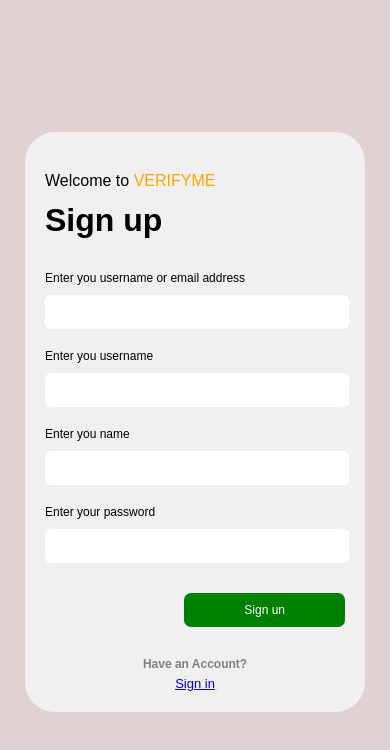
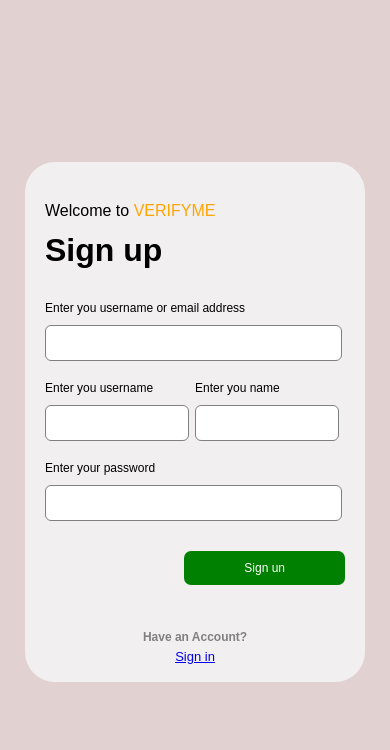
Before and after one commit to gaurav-jo1/VerifyMe_Frontend, a React (Vite) app: page /signup in a window 390 px wide. Shown: the top 750 px of the page. Built offline with nearby package versions, Linux system fonts and the light colour scheme.

Commit message:
Structure and Styling completed

```diff
--- a/src/pages/LoginPage.tsx
+++ b/src/pages/LoginPage.tsx
@@ -1,43 +1,43 @@
 import React from "react";
-import "../styling/LoginPage.scss";
+import "../styling/UserPage.scss";
 import Logo from "../components/Logo";
 import Google from "../assets/google.png";
 import { Link } from "react-router-dom";
 
-const LoginPage = () => {
+const UserPage = () => {
   return (
-    <div className="LoginPage__container display__flex">
+    <div className="UserPage__container display__flex">
       <Logo />
-      <div className="LoginPage__signin">
-        <div className="LoginPage__signin-welcome">
+      <div className="UserPage__signin">
+        <div className="UserPage__signin-welcome">
           <p>
             Welcome to <span>VerifyME</span>
           </p>
         </div>
-        <div className="LoginPage__signin-signin">
+        <div className="UserPage__signin-signin">
           <h1>Sign in</h1>
         </div>
-        <div className="LoginPage__signin-google">
+        <div className="UserPage__signin-google">
           <img src={Google} alt="google" height={16} width={16} />
           <p>&nbsp; Sign in with Google</p>
         </div>
-        <div className="LoginPage__signin-up">
-          <div className="LoginPage__signin-username">
+        <div className="UserPage__signin-up">
+          <div className="UserPage__signin-username">
             <p>Enter you username or email address</p>
             <input type="text" placeholder="Username or email address"/>
           </div>
-          <div className="LoginPage__signin-password">
+          <div className="UserPage__signin-password">
             <p>Enter your password</p>
             <input type="password" placeholder="Password" />
           </div>
         </div>
-        <div className="LoginPage__forgot-password">
+        <div className="UserPage__forgot-password">
           <p>Forgot Password?</p>
         </div>
-        <div className="LoginPage__login-button">
+        <div className="UserPage__login-button">
           <button type="submit">Sign in</button>
         </div>
-        <div className="LoginPage__link-signup">
+        <div className="UserPage__link-signup">
           <p>No Account?</p>
           <Link to="/signup">Sign up</Link>
         </div>
@@ -46,4 +46,4 @@
   );
 };
 
-export default LoginPage;
+export default UserPage;
--- a/src/pages/SignupPage.tsx
+++ b/src/pages/SignupPage.tsx
@@ -1,43 +1,45 @@
 import React from "react";
 import Logo from "../components/Logo";
-import "../styling/LoginPage.scss";
+import "../styling/UserPage.scss";
 import { Link } from "react-router-dom";
 
 const SignupPage = () => {
   return (
-    <div className="LoginPage__container display__flex">
+    <div className="UserPage__container display__flex">
       <Logo />
-      <div className="LoginPage__signin LoginPage__signup">
-        <div className="LoginPage__signin-welcome">
-          <p>Welcome to <span>VerifyME</span></p>
+      <div className="UserPage__signin">
+        <div className="UserPage__signin-welcome">
+          <p>
+            Welcome to <span>VerifyME</span>
+          </p>
         </div>
-        <div className="LoginPage__signin-signin">
+        <div className="UserPage__signin-signin">
           <h1>Sign up</h1>
         </div>
-        <div className="LoginPage__signup-up">
-          <div className="LoginPage__signin-username">
+        <div className="UserPage__signup-up">
+          <div className="UserPage__signin-username">
             <p>Enter you username or email address</p>
             <input type="text" />
           </div>
-          <div className="SignupPage__signup_username_name">
-            <div className="LoginPage__signin-username">
+          <div className="UserPage__signup_username_name">
+            <div className="UserPage__signin-username">
               <p>Enter you username</p>
               <input type="text" />
             </div>
-            <div className="LoginPage__signin-username">
+            <div className="UserPage__signin-username">
               <p>Enter you name</p>
               <input type="text" />
             </div>
           </div>
-          <div className="LoginPage__signin-password">
+          <div className="UserPage__signin-password">
             <p>Enter your password</p>
             <input type="password" />
           </div>
         </div>
-        <div className="LoginPage__login-button">
+        <div className="UserPage__login-button">
           <button type="submit">Sign un</button>
         </div>
-        <div className="LoginPage__link-signup">
+        <div className="UserPage__link-signin">
           <p>Have an Account?</p>
           <Link to="/">Sign in</Link>
         </div>
--- a/src/styling/LoginPage.scss
+++ b/src/styling/UserPage.scss
@@ -1,4 +1,4 @@
-.LoginPage__container {
+.UserPage__container {
   height: 100vh;
   width: 100%;
   // background-image: url(../assets/Frame1.png);
@@ -8,11 +8,7 @@
   background-color: rgb(225, 209, 209);
 }
 
-.LoginPage__signup {
-  height: 500px !important
-}
-
-.LoginPage__signin {
+.UserPage__signin {
   background: rgba(245, 245, 245, 0.85);
   position: absolute;
   margin-top: 40px;
@@ -25,18 +21,18 @@
   padding: 60px 30px;
   font-family: sans-serif;
 
-  .LoginPage__signin-welcome {
+  .UserPage__signin-welcome {
     span {
       color: orange;
       text-transform: uppercase;
     }
   }
 
-  .LoginPage__signin-signin {
+  .UserPage__signin-signin {
     margin: 12px 0;
   }
 
-  .LoginPage__signin-google {
+  .UserPage__signin-google {
     display: flex;
     text-align: center;
     padding: 8px 22px;
@@ -57,12 +53,13 @@
     margin-top: $mg;
 
     input {
-      width: 88%;
+      width: 86%;
       padding: 10px 20px;
       background: white;
       border: none;
       border-radius: 6px;
       font-size: 12px;
+      border: 0.5px solid gray;
     }
 
     input:focus {
@@ -76,16 +73,23 @@
     }
   }
 
-  .LoginPage__signin-up{
-    @include siginUpInput(20px)
-
+  .UserPage__signin-up {
+    @include siginUpInput(20px);
   }
 
-  .LoginPage__signup-up {
-    @include siginUpInput(0)
+  .UserPage__signup-up {
+    @include siginUpInput(0);
+
+    .UserPage__signup_username_name {
+      display: flex;
+
+      input {
+        width: 72% !important;
+      }
+    }
   }
 
-  .LoginPage__forgot-password {
+  .UserPage__forgot-password {
     font-size: 11px;
     margin-top: 20px;
     display: flex;
@@ -93,7 +97,7 @@
     color: blue;
   }
 
-  .LoginPage__login-button {
+  .UserPage__login-button {
     display: flex;
     justify-content: flex-end;
     margin-top: 40px;
@@ -108,11 +112,11 @@
     }
   }
 
-  .LoginPage__link-signup {
+  @mixin linkS($mg) {
     display: flex;
     flex-direction: column;
     align-items: center;
-    margin-top: 40px;
+    margin-top: $mg;
     color: gray;
 
     p {
@@ -125,38 +129,84 @@
       font-size: 13px;
     }
   }
+
+  .UserPage__link-signup {
+    @include linkS(40px);
+  }
+
+  .UserPage__link-signin {
+    @include linkS(55px);
+  }
 }
 
-@media (max-width: 1025px){
-  .LoginPage__container {
+@media (max-width: 1025px) {
+  .UserPage__container {
     display: flex;
     flex-direction: column;
   }
 
-
-  .LoginPage__signin {
+  .UserPage__signin {
     position: static;
     margin-top: 0px;
     padding: 40px 20px;
   }
 }
 
-@media (max-width: 450px){
-  .LoginPage__container {
-    align-items:center;
-    justify-content:center;
+@media (max-width: 450px) {
+  .UserPage__container {
+    align-items: center;
+    justify-content: center;
   }
-  .LoginPage__signin {
+  .UserPage__signin {
     width: 300px;
     height: 440px;
 
-    .LoginPage__login-button {
+    .UserPage__login-button {
       margin-top: 30px;
     }
-    .LoginPage__link-signup {
+    .UserPage__link-signup {
       margin-top: 30px;
+    }
+
+    .UserPage__signup-up {
+      input {
+        width: 85%;
+      }
+
+      .UserPage__signup_username_name {
+        display: flex;
+
+        input {
+          width: 68% !important;
+        }
+      }
+    }
+    .UserPage__link-signin {
+      margin-top: 45px;
     }
   }
 }
 
-// @media (max-width: 320px){}
+@media (max-width: 320px) {
+  .UserPage__signin {
+    width: 270px;
+    height: 440px;
+
+    .UserPage__signup-up {
+      input {
+        width: 83%;
+      }
+
+      .UserPage__signup_username_name {
+        display: flex;
+
+        input {
+          width: 65% !important;
+        }
+      }
+    }
+    .UserPage__link-signin {
+      margin-top: 45px;
+    }
+  }
+}
```
